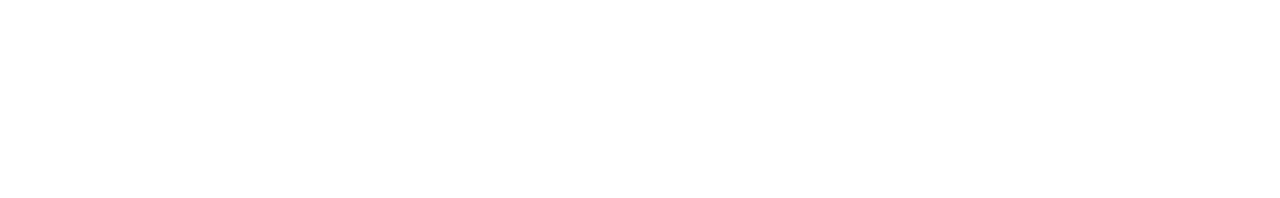
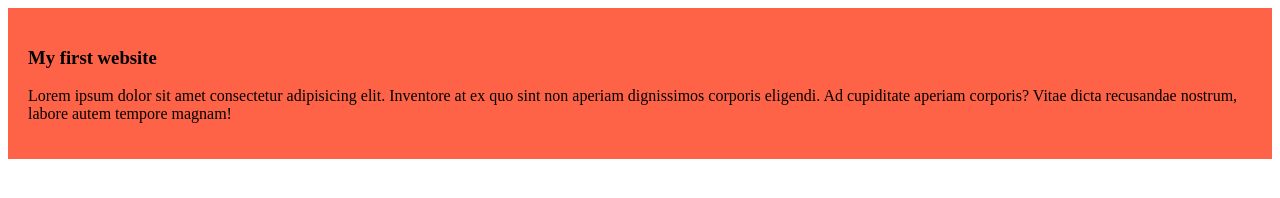
Before and after one commit to jannatuljyoti/my-simple-website, a plain HTML site: page index.html in a window 1280 px wide. Drawn offline with Linux system fonts and the light colour scheme.

Commit message:
added the first blog

```diff
--- a/index.html
+++ b/index.html
@@ -4,8 +4,12 @@
     <meta charset="UTF-8">
     <meta name="viewport" content="width=device-width, initial-scale=1.0">
     <title>My Simple Website</title>
+    <link rel="stylesheet" href="styles/blog.css">
 </head>
 <body>
-
+    <div>
+        <h3>My first website</h3>
+        <p>Lorem ipsum dolor sit amet consectetur adipisicing elit. Inventore at ex quo sint non aperiam dignissimos corporis eligendi. Ad cupiditate aperiam corporis? Vitae dicta recusandae nostrum, labore autem tempore magnam!</p>
+    </div>
 </body>
 </html>
--- /dev/null
+++ b/styles/blog.css
@@ -0,0 +1,4 @@
+div{
+    background-color: tomato;
+    padding: 20px;
+}
```
